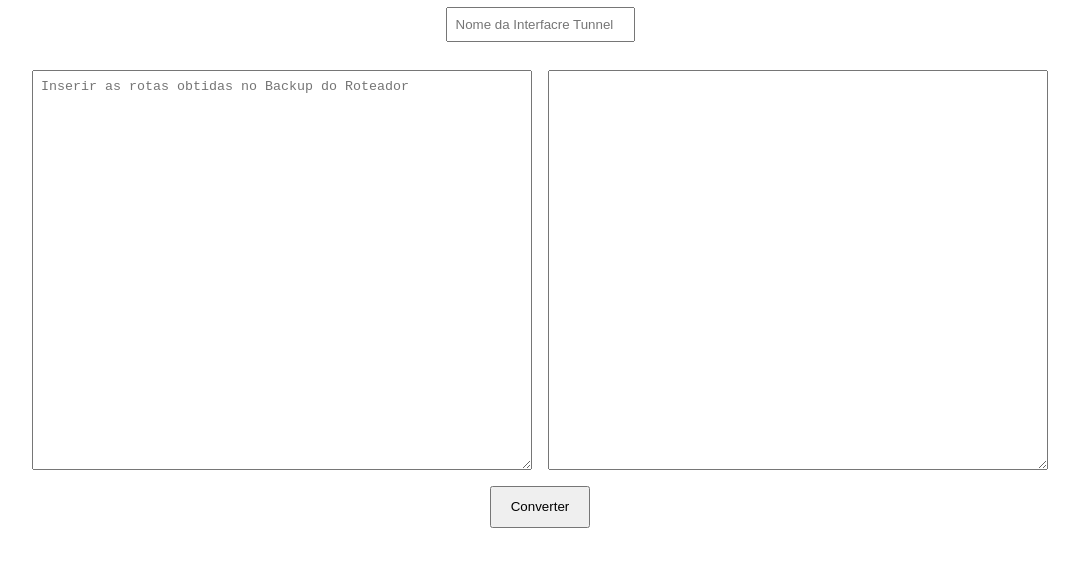
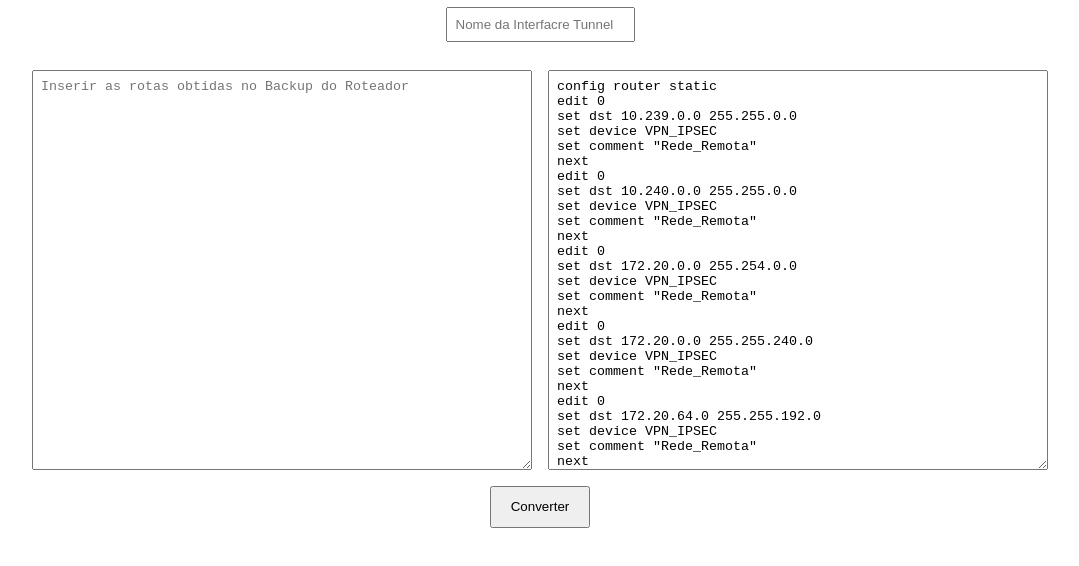
Before and after one commit to devpolatto/convertRoutes, a plain HTML site: page src/index.html in a window 1280 px wide. Shown: the part 166-732 px from the top of the page, without its empty margins (100-1179 px from the left). Drawn offline with Linux system fonts and the light colour scheme.

Commit message:
Generating routes in fortigate pattern

```diff
--- a/src/index.html
+++ b/src/index.html
@@ -28,8 +28,9 @@
 				class="input-route route-backup"
 				placeholder="Inserir as rotas obtidas no Backup do Roteador"
 			></textarea>
-			<textarea id="routesTemplate"
-				class="input-route route-backup"
+			<textarea id="convertedRoutesTemplate"
+				class="input-route route-Template"
+				readonly
 			></textarea>
 		</div>
 		<button id="buttonRoutesConvert" onclick="convert()">Converter</button>
--- a/src/script.js
+++ b/src/script.js
@@ -1,4 +1,6 @@
 const interface = 'Tunnel0'
+
+let convertedRoutesTemplateTextarea = document.querySelector('#convertedRoutesTemplate')
 
 let routesWhitoutTrash = []
 
@@ -55,16 +57,12 @@ const init = () => {
 
     routesWhitoutTrash.forEach(route => {
 
-        console.log(`
-            edit 0
-            set dst ${route.substring(route.indexOf(interface), -1)}
-            set device VPN_IPSEC
-            set comment "Rede_Remota"
-            next
-        `)
+        if(convertedRoutesTemplateTextarea.textContent == 0){
+            convertedRoutesTemplateTextarea.textContent += `config router static\nedit 0\nset dst ${route.substring(route.indexOf(interface), -1)}\nset device VPN_IPSEC\nset comment "Rede_Remota"\nnext\n`
+        } else{
+            convertedRoutesTemplateTextarea.textContent += `edit 0\nset dst ${route.substring(route.indexOf(interface), -1)}\nset device VPN_IPSEC\nset comment "Rede_Remota"\nnext\n`
+        }
     })
-    // console.log(convertToFortigate
-    // console.log(routesWhitoutTrash)
 }
 
 init()
--- a/src/styles.css
+++ b/src/styles.css
@@ -46,3 +46,7 @@ body{
     height: 42px;
     width: 100px;
 }
+
+#app .conversor .route-Template {
+    padding: none;
+}
```
